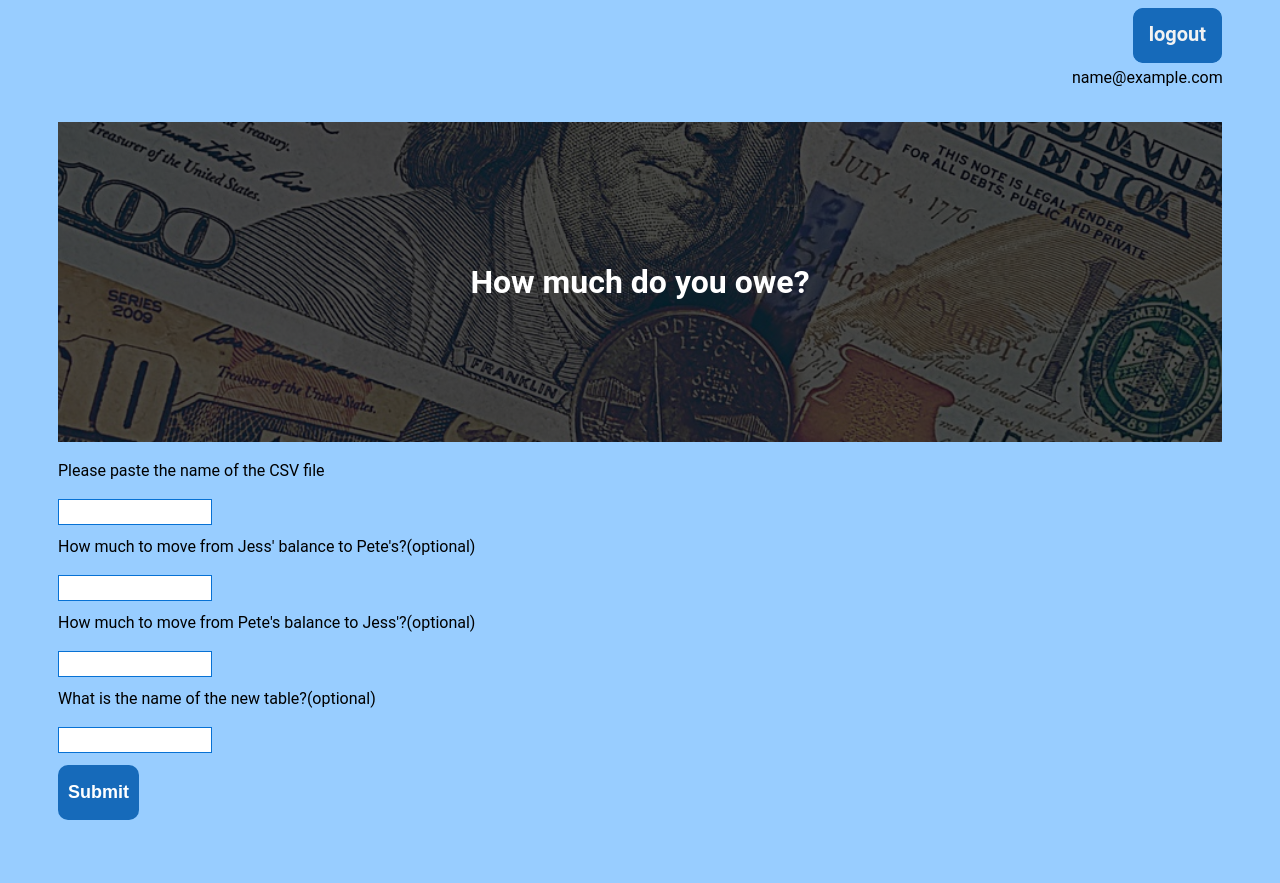
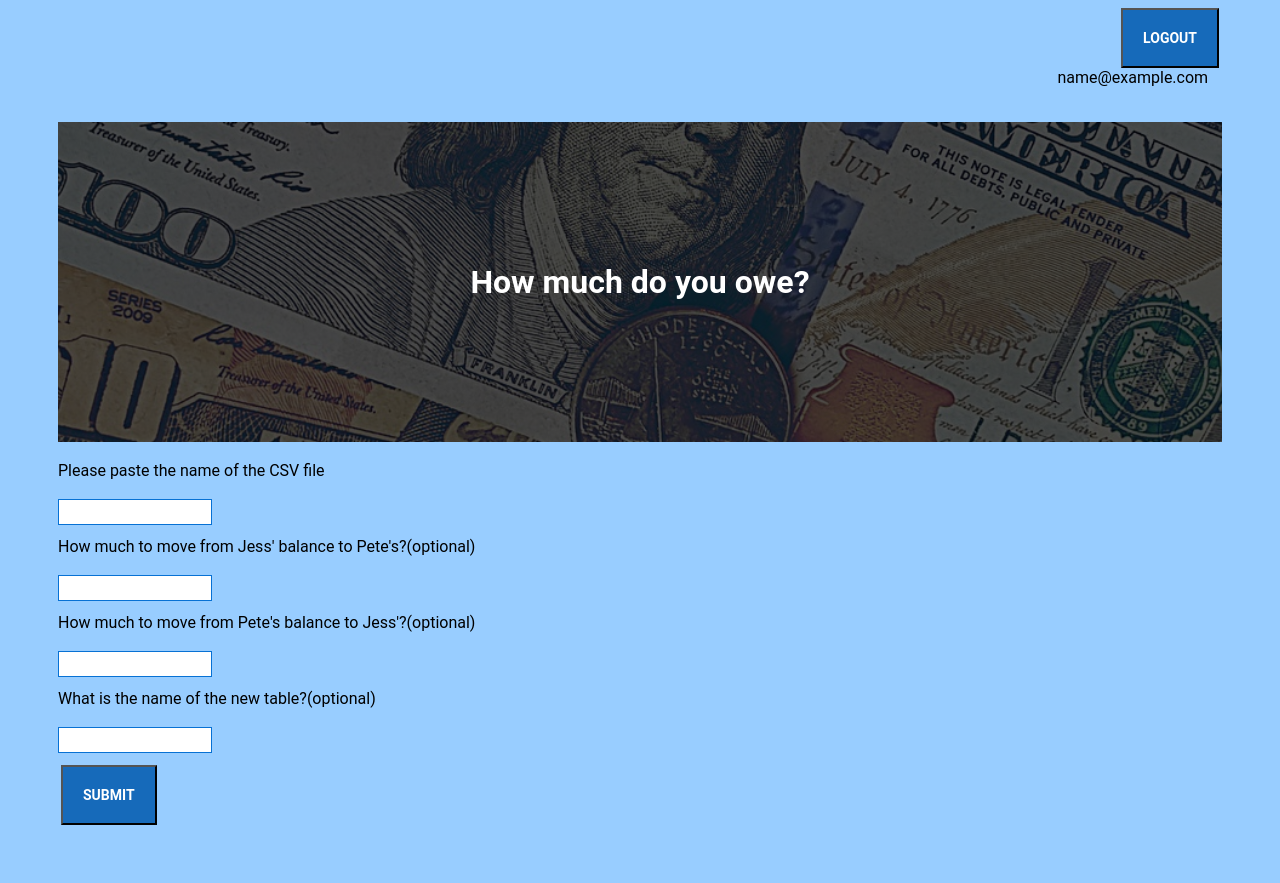
Before and after one commit to pkurjanowicz/capitaloneproject, a Flask app: page / in a window 1280 px wide. Run offline with Flask 2, Linux system fonts and the light colour scheme; the visitor is signed in with stand-in values (Sample User, id 1); parts of the project's set-up code (start-up, migrations or seed data) failed here and were passed over.

Commit message:
updates to CSS

```diff
--- a/main_file.py
+++ b/main_file.py
@@ -163,7 +163,6 @@
 
 @app.route("/login", methods=['POST', 'GET'])
 def login():
-    users = User.query.all()
     session['user'] = ''
     if request.method == "POST":
         email = request.form['email']
@@ -175,7 +174,7 @@
         else:
             flash('username or password not found', 'error')
             return redirect('/login')
-    return render_template("login.html",users=users)
+    return render_template("login.html",login=1)
 
 @app.route("/register", methods=['POST', 'GET'])
 def register():
--- a/static/stylesheet.css
+++ b/static/stylesheet.css
@@ -10,74 +10,59 @@
 }
 
 .submit {
-	height:55px;
-	padding:0 10px 0 10px;
-    border:0;
-    border-radius: 10px;
-	background:#166aba;
-	cursor:pointer;
-	color:#fff;
+    font-family: "Roboto", sans-serif;
+    float: left;
+    background: #166aba;
+    color: #FFFFFF;
+    text-transform: uppercase;
+    top: 0;
+    cursor: pointer;
+    padding: 5px 15px;
+    text-decoration: none;
     font-weight:bold;
-    font-size:18px
+    font-size:14px;
+    margin: 0 3px;
 }
 
-.button1 {
-	height:55px;
-	padding:0 10px 0 10px;
-    border:0;
-    border-radius: 10px;
-	background:#166aba;
-	cursor:pointer;
-	color:#fff;
+.navbar_buttons {
+    font-family: "Roboto", sans-serif;
+    overflow: hidden;
+    float: left;
+    background: #166aba;
+    color: #FFFFFF;
+    position: static;
+    text-transform: uppercase;
+    top: 0;
+    cursor: pointer;
+    padding: 20px;
+    text-decoration: none;
     font-weight:bold;
-    font-size:18px;
+    font-size:14px;
+    margin: 0 3px;
+}
+.navbar_buttons:hover,.navbar_buttons:active,.navbar_buttons:focus {
+    background: #2d90ed;
+}
+.navbar {
+    font-family: "Roboto", sans-serif;
+    top: 0;
+    cursor: pointer;
+    display: block;
     text-decoration: none;
-}
-.navbar_buttons {
-	height:27px;
-	padding:20px 20px 20px 20px;
-    border:0;
-    border-radius: 10px;
-	background:#166aba;
-	cursor:pointer;
-	color:#fff;
     font-weight:bold;
     font-size:20px;
-    text-decoration: none;
 }
-.navbar {
-    float: left;
-    overflow: hidden;
-    background-color: #166aba;
-    position: static; /* Set the navbar to fixed position */
-    top: 0; /* Position the navbar at the top of the page */
-    border-radius: 10px;
-}
-.navbar a {
-    float: left;
-    display: block;
-    color: #f2f2f2;
-    text-align: center;
-    /* padding: 14px 16px; */
+
+.navbar_right {
+    font-family: "Roboto", sans-serif;
+    float: right;
+    color: #FFFFFF;
+    text-transform: uppercase;
+    top: 0;
+    cursor: pointer;
     text-decoration: none;
 }
 
-.navbar_right {
-    overflow: hidden;
-    float: right;
-    background-color: #166aba;
-    position: static;
-    top: 0;
-    border-radius: 10px;
-}
-.navbar_right a {
-    float: left;
-    display: block;
-    color: #f2f2f2;
-    text-align: center;
-    padding: 14px 16px;
-    text-decoration: none;
-}
 .user_name {
     float: right;
     position: relative;
@@ -86,27 +71,13 @@
     border-radius: 10px;
 }
 
-table.register-login-table {
-    background-color: #166aba;
-    color: white;
-    border-collapse: collapse;
-    vertical-align: center;
-    padding: 15px;
-}
-table.register-login-table tbody tr{
-    background-color: #166aba;
-    color: white;
-    border-collapse: collapse;
-    vertical-align: center;
-    padding: 15px;
-}
-
 .table th {
     background-color: #166aba;
     color: white;
     border-collapse: collapse;
     vertical-align: center;
 }
+
 tr:nth-child(odd)	{
     background-color:#eee;
     border: 1px solid black;
@@ -155,7 +126,7 @@
     color: white;
 }
 .table-amount {
-    font:20px Arial, Helvetica, sans-serif;
+    font:20px "Roboto", sans-serif;
     padding: 20px;
     max-width: 300px;
     border-style: solid;
@@ -164,7 +135,7 @@
     border-radius: 10px;
 }
 .table-made {
-    font:20px Arial, Helvetica, sans-serif;
+    font:20px "Roboto", sans-serif;
     padding: 0px 20px 60px;
     max-width: 300px;
     max-height: 10px;
@@ -173,7 +144,7 @@
     background-color: white;
     border-radius: 10px;
 }
-.container {
+.container_table {
     width:1500px;
     position: relative;
 }
@@ -193,7 +164,7 @@
     color: red;
 }
 .custom-select {
-    font:20px Arial, Helvetica, sans-serif;
+    font:14px "Roboto", sans-serif;
     background-color: #166aba;
     color: white;
 }
--- a/templates/base.html
+++ b/templates/base.html
@@ -8,30 +8,36 @@
         {% if do_not_display %}
             {% if 'user' in session %}
         <div class="navbar">
-            <a href="/" class="navbar_buttons" >Homepage</a>
             <a>
-                    <form action="/past-data" method="POST">
+                <form action="/" method="GET" >
+                    <input type="submit" value="Homepage" class="navbar_buttons" />
+                </form>
+            </a>
+            <a >
+                <form action="/past-data" method="POST" >
                     <input id="csv_file" type="hidden" name="csv_file" value={{csv_file}} />
                     <input id="csv_file" type="hidden" name="table_list" value="" />
-                        <input type="submit" value="Past Data" class="navbar_buttons"/>
+                    <input type="submit" value="Past Data" class="navbar_buttons" />
                 </form>
             </a>
-
             <a>
                 <form action="/table-data" method="post">
                     <input id="csv_file" type="hidden" name="csv_file" value={{csv_file}} />
                     <input type="submit" value="Current Data" class="navbar_buttons"/>
                 </form>
             </a>
-
         </div>
             {% endif %}
         {% endif %}
 
 
         <div class="navbar_right">
-            {% if 'user' in session and 'user' in session != '' %}
-                <a href="/logout" class="navbar_buttons">logout</a>
+            {% if 'user' in session and login != 1 %}
+            <a>
+                <form action="/logout" method="GET" >
+                    <input type="submit" value="logout" class="navbar_buttons" />
+                </form>
+            </a>
             {% endif %}
         </div>
         <div class="user_name">
--- a/templates/htmldoc.html
+++ b/templates/htmldoc.html
@@ -16,6 +16,6 @@
             <input id="pete_adjustment" type="text" name="pete_adjustment" /><br><br>
             <label for="table_name">What is the name of the new table?(optional) </label><br><br>
             <input id="table_name" type="text" name="table_name" /><br><br>
-            <input type="submit" class="submit"/>
+            <input type="submit" class="navbar_buttons"/>
         </form>
 {% endblock %}
--- a/templates/table_data.html
+++ b/templates/table_data.html
@@ -5,7 +5,7 @@
         <h2>Table Data</h2>
         <p>Pete's card number: 9246</p>
         <p>Jess' card number: 717</p>
-        <div class="container">
+        <div>
             <div class="left-element">
                 <h3>Category Breakdown</h3>
                 <h4>{{data | safe}}</h4>
```
Lines whose indentation alone changed are shown as unchanged.
